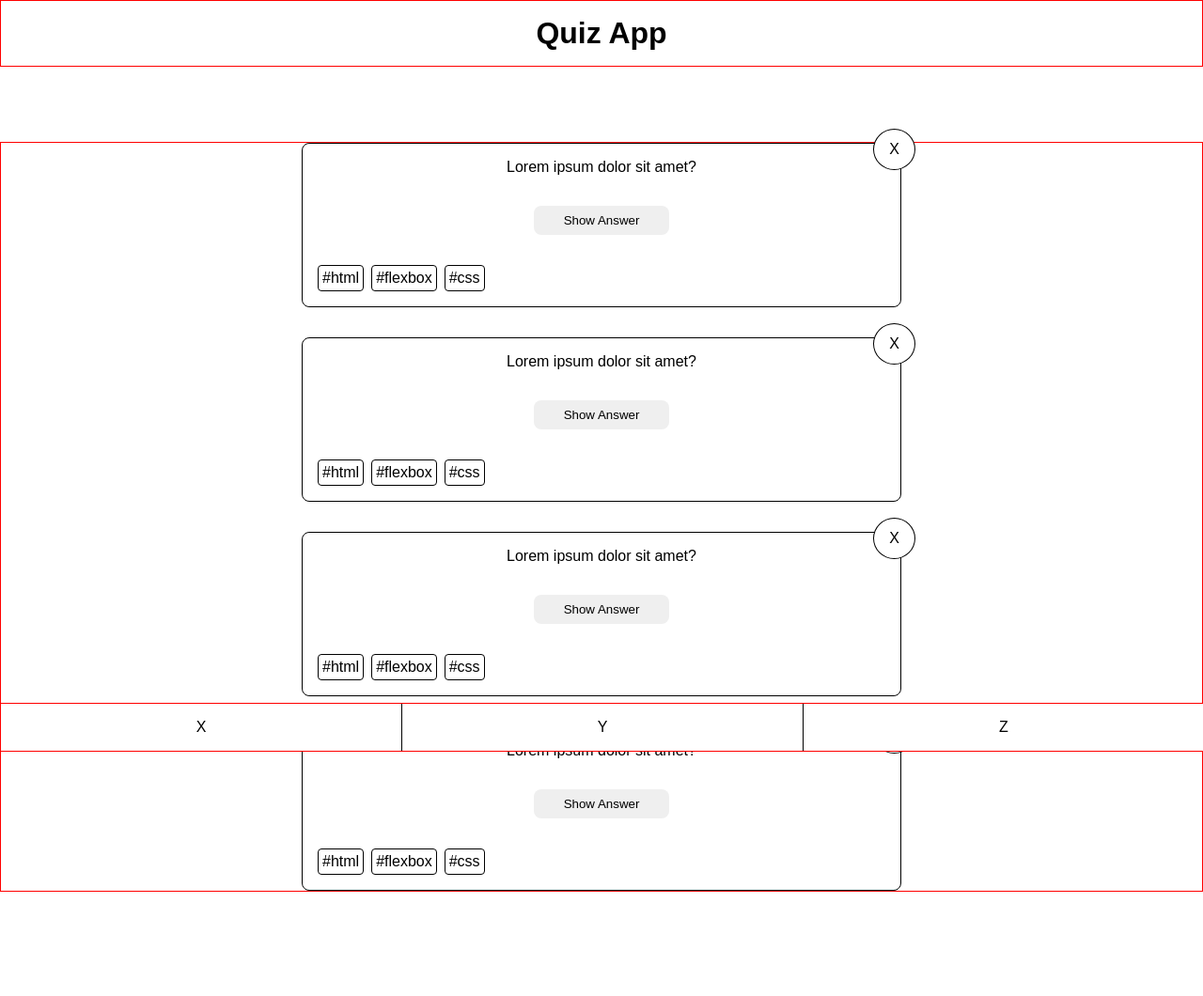
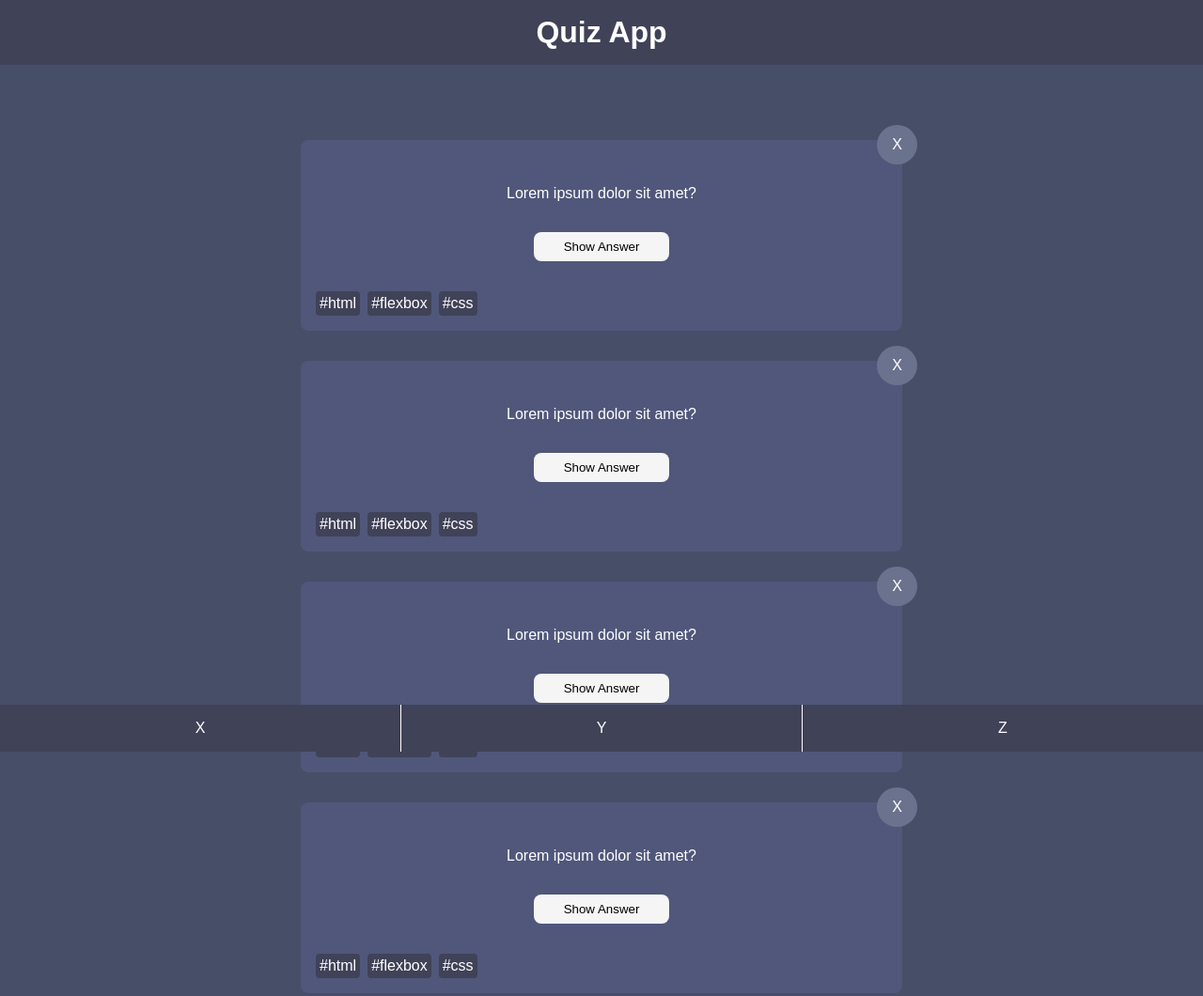
Before and after one commit to gunsh0tzz/quiz-app, a plain HTML site: page index.html in a window 1280 px wide. Shown: the top 1060 px of the page at 94% size. Drawn offline with Linux system fonts and the light colour scheme.

Commit message:
Added more style

```diff
--- a/index.html
+++ b/index.html
@@ -7,10 +7,10 @@
     <link rel="stylesheet" href="style.css">
 </head>
 <body>
-    <header class="debug">
+    <header>
         <h1>Quiz App</h1>
     </header>
-    <main class="debug">
+    <main>
         <section class="question-box">
             <article class="question">
                 <p>Lorem ipsum dolor sit amet?</p>
@@ -68,7 +68,7 @@
             <article class="bookmark">X</article>
         </section>
     </main>
-    <nav class="debug">
+    <nav>
         <ul>
             <li class="navigation-link"><a href="#">X</a></li>
             <li class="navigation-link"><a href="#">Y</a></li>
--- a/style.css
+++ b/style.css
@@ -8,13 +8,12 @@ body {
 
     display: flex;
     flex-direction: column;
-
-    height: 200vh; /* DEV PURPOSE */
+    color: white;
 }
 
 a {
     text-decoration: none;
-    color: black;
+    color: white;
 }
 
 /*----------*/
@@ -28,25 +27,26 @@ a {
 
 header {
     text-align: center;
-    margin-bottom: 5rem;
     position: sticky;
     top: 0;
     padding: 1rem;
-    background-color: white;
+    background-color: rgb(64,66,88);
+    z-index: 1;
 }
 
 main {
-    padding: 0rem 20rem;
+    padding: 5rem 20rem;
     display: flex;
     flex-direction: column;
     gap: 2rem;
+    background-color: rgb(71,78,104);
 }
 
 nav {
     position: fixed;
     bottom: 0;
     width: 100%;
-    background-color: white;
+    background-color: rgb(64,66,88);
 }
 
 /*----------*/
@@ -68,16 +68,16 @@ nav ul li:hover {
 }
 
 nav ul li:not(:last-child) {
-    border-right: 1px solid black;
+    border-right: 1px solid white;
 }
 
 /*----------*/
 
 .question-box {
-    border: 1px solid black;
     border-radius: 0.5rem;
-    padding: 1rem;
+    padding: 3rem 1rem 1rem 1rem;
     position: relative;
+    background-color: rgb(80,87,122);
 }
 
 .question {
@@ -91,6 +91,7 @@ nav ul li:not(:last-child) {
     padding: 0.5rem 2rem;
     border-radius: 0.5rem;
     border-style: none;
+    background-color: whitesmoke;
 }
 
 .show-answer:hover {
@@ -101,20 +102,21 @@ nav ul li:not(:last-child) {
     list-style: none;
     display: flex;
     gap: 0.5rem;
+    max-width: 20rem;
+    flex-wrap: wrap;
 }
 
 .tags ul li {
-    border: 1px solid black;
     border-radius: 0.25rem;
     padding: 0.25rem;
+    background-color: rgb(64,66,88);
 }
 
 .bookmark {
-    border: 1px solid black;
     border-radius: 100%;
     padding: 0.75rem 1rem;
     width: fit-content;
-    background-color: white;
+    background-color: rgb(107, 114, 142);
 
     position: absolute;
     top: 0;
@@ -122,4 +124,8 @@ nav ul li:not(:last-child) {
     transform: translate(1rem,-1rem);
 }
 
+.bookmark:hover {
+    transform: translate(1rem,-1rem) scale(1.1);
+}
+
 /*----------*/
```
